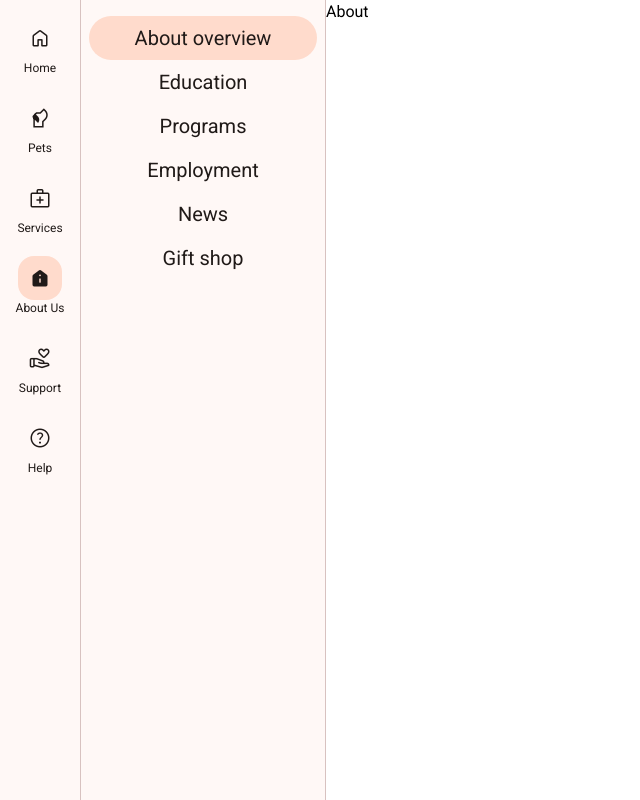
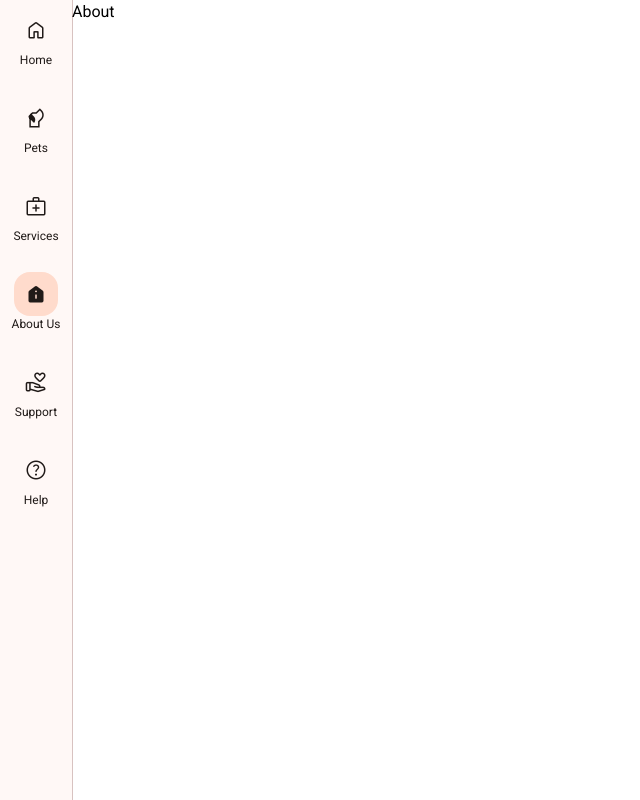
Before and after one commit to Pomelo-Designs/pawpal, a React (Create React App) app: page /about in a window 1280 px wide. Shown: the whole page, without its empty margins (0-640 px from the left). Built offline with nearby package versions, Linux system fonts and the light colour scheme.

Commit message:
Removed useRoutes hook and added routes array to root

```diff
--- a/public/output.css
+++ b/public/output.css
@@ -562,12 +562,36 @@ video {
   --tw-backdrop-sepia:  ;
 }
 
+.fixed {
+  position: fixed;
+}
+
 .absolute {
   position: absolute;
 }
 
 .relative {
   position: relative;
+}
+
+.top-0 {
+  top: 0px;
+}
+
+.left-14 {
+  left: 3.5rem;
+}
+
+.left-16 {
+  left: 4rem;
+}
+
+.left-\[72px\] {
+  left: 72px;
+}
+
+.left-\[76px\] {
+  left: 76px;
 }
 
 .z-10 {
@@ -648,6 +672,10 @@ video {
   height: fit-content;
 }
 
+.h-\[56px\] {
+  height: 56px;
+}
+
 .w-12 {
   width: 3rem;
 }
@@ -674,6 +702,14 @@ video {
   width: 2.75rem;
 }
 
+.w-\[244px\] {
+  width: 244px;
+}
+
+.w-screen {
+  width: 100vw;
+}
+
 .shrink {
   flex-shrink: 1;
 }
@@ -688,6 +724,10 @@ video {
 
 .flex-col {
   flex-direction: column;
+}
+
+.content-center {
+  align-content: center;
 }
 
 .items-center {
@@ -722,10 +762,6 @@ video {
   gap: 0.5rem;
 }
 
-.gap-3 {
-  gap: 0.75rem;
-}
-
 .gap-4 {
   gap: 1rem;
 }
@@ -734,8 +770,28 @@ video {
   gap: 1.25rem;
 }
 
+.gap-9 {
+  gap: 2.25rem;
+}
+
+.gap-7 {
+  gap: 1.75rem;
+}
+
+.self-start {
+  align-self: flex-start;
+}
+
 .self-center {
   align-self: center;
+}
+
+.justify-self-center {
+  justify-self: center;
+}
+
+.whitespace-nowrap {
+  white-space: nowrap;
 }
 
 .break-normal {
@@ -824,6 +880,10 @@ video {
   padding: 0.75rem;
 }
 
+.p-5 {
+  padding: 1.25rem;
+}
+
 .px-2 {
   padding-left: 0.5rem;
   padding-right: 0.5rem;
@@ -859,6 +919,18 @@ video {
   padding-bottom: 0.75rem;
 }
 
+.pl-5 {
+  padding-left: 1.25rem;
+}
+
+.pt-3 {
+  padding-top: 0.75rem;
+}
+
+.text-left {
+  text-align: left;
+}
+
 .text-center {
   text-align: center;
 }
@@ -875,6 +947,11 @@ video {
 .text-xs {
   font-size: 0.75rem;
   line-height: 1rem;
+}
+
+.text-base {
+  font-size: 1rem;
+  line-height: 1.5rem;
 }
 
 .font-bold {
@@ -895,6 +972,10 @@ video {
 
 .leading-none {
   line-height: 1;
+}
+
+.tracking-\[0\.15px\] {
+  letter-spacing: 0.15px;
 }
 
 .text-\[\#201A18\] {
--- a/src/components/Nav/SubNav.tsx
+++ b/src/components/Nav/SubNav.tsx
@@ -1,13 +1,21 @@
-import { NavLink, Outlet } from "react-router-dom";
+import { NavLink } from "react-router-dom";
 import { motion, AnimatePresence } from "framer-motion";
 import { useState } from "react";
 
-export const SubNav = (routes: { routes: any[] }) => {
+export const SubNav = (routes: any) => {
+  console.log(routes)
 
   return (
-    <section className="flex flex-row">
-      <nav className="h-screen w-[245px] border-r-[1px] bg-[#FFF8F6] border-[#D8C2C0]">
-        <ul className="flex flex-col mt-4">
+    <AnimatePresence initial={false}>
+      <motion.nav
+        key="subnav"
+        className="fixed top-0 left-[72px] p-2 h-screen w-[244px] border-r-[1px] bg-[#FFF8F6] border-[#D8C2C0]"
+        initial={{ opacity: 0, width: '0px' }}
+        animate={{ opacity: 1, width: ['0px', '244px'] }}
+        transition={{ ease: "linear" }}
+        exit={{ opacity: 0, width: ['244px', '0px'] }}
+      >
+        <ul className="flex flex-col">
           {routes.routes.map((item: any, index: number) => {
             return (
               <Item
@@ -17,9 +25,8 @@ export const SubNav = (routes: { routes: any[] }) => {
             );
           })}
         </ul>
-      </nav>
-      <Outlet />
-    </section>
+      </motion.nav>
+    </AnimatePresence>
   )
 }
 
@@ -43,24 +50,24 @@ const Item = ({ index, item }: any) => {
   }
 
   return (
-    <li key={index} className="px-2 w-full flex flex-col">
+    <li key={index} className="w-full flex flex-col">
       <NavLink
         to={item.route}
         tabIndex={index}
-        className="relative flex flex-col items-center h-[44px] w-full p-2 hover:bg-pink-100 active:bg-pink-200 rounded-full"
+        className="relative flex flex-col items-center h-[56px] w-full hover:bg-pink-100 active:bg-pink-200 rounded-full"
         onMouseEnter={() => setHover(true)}
         onMouseLeave={() => setHover(false)}
         end
       >
         {({ isActive }) => (
           <AnimatePresence>
-            <span className="absolute text-xl text-center z-10 text-[#201A18]">
+            <span className="flex w-full h-full items-center self-start pl-5 tracking-[0.15px] text-base font-medium z-10 text-[#201A18] whitespace-nowrap">
               {item.label}
             </span>
             {isActive &&
               <motion.div
                 key={index}
-                className={`${hover ? 'bg-pink-300' : ''} active:bg-pink-300 absolute mt-[-8px] bg-pink-300 h-full w-14 rounded-full`}
+                className={`${hover ? 'bg-pink-300' : ''} active:bg-pink-300 absolute bg-pink-300 h-full w-14 rounded-full`}
                 initial={{ opacity: 0, width: '10%' }}
                 animate={{ opacity: 1, width: ['25%', '100%'] }}
                 // transition={{ ease: "linear", duration: 0.3 }}
@@ -73,11 +80,3 @@ const Item = ({ index, item }: any) => {
     </li>
   )
 }
-
-// hover
-// on press
-// active transition [expand]
-// active hover
-// active
-
-// when click another link active transition on past active link transitions [shrink]
--- a/src/hooks/useRoutes.tsx
+++ /dev/null
@@ -1,16 +0,0 @@
-import { SubNav } from "../components/Nav/SubNav";
-import { useLocation } from "react-router-dom";
-
-const useRoutes = (routes: any, children: any) => {
-  const location = useLocation();
-  const path = location.pathname;
-
-  return (
-    <div className="flex flex-row">
-      <SubNav routes={routes} />
-      {path === routes[0].route && children}
-    </div>
-  )
-}
-
-export { useRoutes }
--- a/src/routes/About/About.tsx
+++ b/src/routes/About/About.tsx
@@ -1,18 +1,8 @@
-import { useRoutes } from "../../hooks/useRoutes";
+export default function About() {
 
-export default function About() {
-  const routes = [
-    { route: '/about', label: 'About overview' },
-    { route: 'education', label: 'Education' },
-    { route: 'programs', label: 'Programs' },
-    { route: 'employment', label: 'Employment' },
-    { route: 'news', label: 'News' },
-    { route: 'shop', label: 'Gift shop' }
-  ];
-
-  return useRoutes(routes, (
+  return (
     <>
       About
     </>
-  ));
+  );
 }
--- a/src/routes/Help/Help.tsx
+++ b/src/routes/Help/Help.tsx
@@ -1,14 +1,8 @@
-import { useRoutes } from "../../hooks/useRoutes";
+export default function Help() {
 
-export default function Help() {
-  const routes = [
-    { route: '/help', label: 'Help overview' },
-    { route: 'report', label: 'Report' }
-  ];
-
-  return useRoutes(routes, (
+  return (
     <>
       Help Overview
     </>
-  ));
+  );
 }
--- a/src/routes/Pets/Pets.tsx
+++ b/src/routes/Pets/Pets.tsx
@@ -1,17 +1,7 @@
-import { useRoutes } from "../../hooks/useRoutes";
-
 export default function Pets() {
-  const routes = [
-    { route: '/pets', label: 'Pets overview' },
-    { route: 'adoption', label: 'Adoption' },
-    { route: 'foster-care', label: 'Foster care' },
-    { route: 'working-cats', label: 'Working cats' },
-    { route: 'requirements', label: 'Requirements' }
-  ];
-
-  return useRoutes(routes, (
+  return (
     <>
       Pets Overview
     </>
-  ));
+  );
 }
--- a/src/routes/Root.tsx
+++ b/src/routes/Root.tsx
@@ -1,40 +1,100 @@
 import { useState } from "react";
 import { Outlet, NavLink } from "react-router-dom";
 import { motion, AnimatePresence } from "framer-motion";
+import { SubNav } from "../components/Nav/SubNav";
 
 export default function Root() {
 
   const routes = [
-    { route: '/', label: 'home', icon: 'home' },
-    { route: '/pets', label: 'pets', icon: 'sound_detection_dog_barking' },
-    { route: 'services', label: 'services', icon: 'medical_services' },
-    { route: 'about', label: 'about us', icon: 'help_clinic' },
-    { route: 'support', label: 'support', icon: 'volunteer_activism' },
-    { route: 'help', label: 'help', icon: 'help' },
+    {
+      route: '/',
+      label: 'home',
+      icon: 'home',
+      subnav: []
+    },
+    {
+      route: '/pets',
+      label: 'pets',
+      icon: 'sound_detection_dog_barking',
+      subnav: [
+        { route: '/pets', label: 'Pets overview' },
+        { route: 'adoption', label: 'Adoption' },
+        { route: 'foster-care', label: 'Foster care' },
+        { route: 'working-cats', label: 'Working cats' },
+        { route: 'requirements', label: 'Requirements' }
+      ]
+    },
+    {
+      route: 'services',
+      label: 'services',
+      icon: 'medical_services',
+      subnav: [
+        { route: '/services', label: 'Services overview' },
+        { route: 'vet-care', label: 'Vet care' },
+        { route: 'grooming', label: 'Grooming' },
+        { route: 'chipping', label: 'Chipping' },
+        { route: 'licensing', label: 'Licensing' }
+      ]
+    },
+    {
+      route: 'about',
+      label: 'about us',
+      icon: 'help_clinic',
+      subnav: [
+        { route: '/about', label: 'About overview' },
+        { route: 'education', label: 'Education' },
+        { route: 'programs', label: 'Programs' },
+        { route: 'employment', label: 'Employment' },
+        { route: 'news', label: 'News' },
+        { route: 'shop', label: 'Gift shop' }
+      ]
+    },
+    {
+      route: 'support',
+      label: 'support',
+      icon: 'volunteer_activism',
+      subnav: [
+        { route: '/support', label: 'Support overview' },
+        { route: 'donate', label: 'Donate' },
+        { route: 'volunteer', label: 'Volunteer' }
+      ]
+    },
+    {
+      route: 'help',
+      label: 'help',
+      icon: 'help',
+      subnav: [
+        { route: '/help', label: 'Help overview' },
+        { route: 'report', label: 'Report' }
+      ]
+    },
   ]
 
   return (
     <section className="flex flex-row">
-      <nav className="h-screen w-fit p-3 bg-[#FFF8F6] border-r-[1px] border-[#D8C2C0]">
-        <ul className="flex flex-col items-center gap-5 mt-1">
+      <nav className="fixed h-screen w-fit p-2 bg-[#FFF8F6] border-r-[1px] border-[#D8C2C0]">
+        <ul className="flex flex-col items-center gap-7">
           {routes.map((item: any, index: number) => {
             return (
               <Item
                 route={item.route}
                 label={item.label}
                 icon={item.icon}
+                item={item}
                 index={index}
               />
             )
           })}
         </ul>
       </nav>
-      <Outlet />
+      <div className="absolute top-0 left-[72px]">
+        <Outlet />
+      </div>
     </section>
   );
 }
 
-const Item = ({ index, route, label, icon }: any) => {
+const Item = ({ index, item }: any) => {
   const [hover, setHover] = useState(false);
   const [clicked, setClicked] = useState(false);
 
@@ -63,23 +123,22 @@ const Item = ({ index, route, label, icon }: any) => {
       }
       default: return "material-passive"
     }
-
   }
 
   return (
     <li key={index}>
       <NavLink
-        to={route}
+        to={item.route}
         className="relative flex flex-col w-14 h-fit items-center text-[#201A18] capitalize text-xs break-normal"
         onMouseEnter={() => setHover(true)}
         onMouseLeave={() => setHover(false)}
         onMouseDown={() => setClicked(true)}
         onMouseUp={() => setClicked(false)}
         tabIndex={index}
-
       >
         {({ isActive }) => (
           <AnimatePresence>
+            {hover ? <SubNav routes={item.subnav} /> : null}
             <div
               className="h-11 w-11 flex flex-col items-center justify-center">
               <div className={`
@@ -88,7 +147,7 @@ const Item = ({ index, route, label, icon }: any) => {
                 ${clicked && 'bg-pink-200'}
                 `} />
               <Icon
-                icon={icon}
+                icon={item.icon}
                 classes={getIconStyles({ hover, isActive, clicked })}
               />
               {isActive &&
@@ -108,7 +167,7 @@ const Item = ({ index, route, label, icon }: any) => {
             </div>
 
             <span className={`${hover ? "text-black" : ''} text-[#201A18] font-medium text-xs z-10`}>
-              {label}
+              {item.label}
             </span>
 
           </AnimatePresence>
--- a/src/routes/Services/Services.tsx
+++ b/src/routes/Services/Services.tsx
@@ -1,17 +1,8 @@
-import { useRoutes } from "../../hooks/useRoutes";
+export default function Services() {
 
-export default function Services() {
-  const routes = [
-    { route: '/services', label: 'Services overview' },
-    { route: 'vet-care', label: 'Vet care' },
-    { route: 'grooming', label: 'Grooming' },
-    { route: 'chipping', label: 'Chipping' },
-    { route: 'licensing', label: 'Licensing' }
-  ];
-
-  return useRoutes(routes, (
+  return (
     <>
       Services Overview
     </>
-  ));
+  );
 }
--- a/src/routes/Support/Support.tsx
+++ b/src/routes/Support/Support.tsx
@@ -1,15 +1,7 @@
-import { useRoutes } from "../../hooks/useRoutes";
-
 export default function Support() {
-  const routes = [
-    { route: '/support', label: 'Support overview' },
-    { route: 'donate', label: 'Donate' },
-    { route: 'volunteer', label: 'Volunteer' }
-  ];
-
-  return useRoutes(routes, (
+  return (
     <>
       Support Overview
     </>
-  ));
+  );
 }
```
